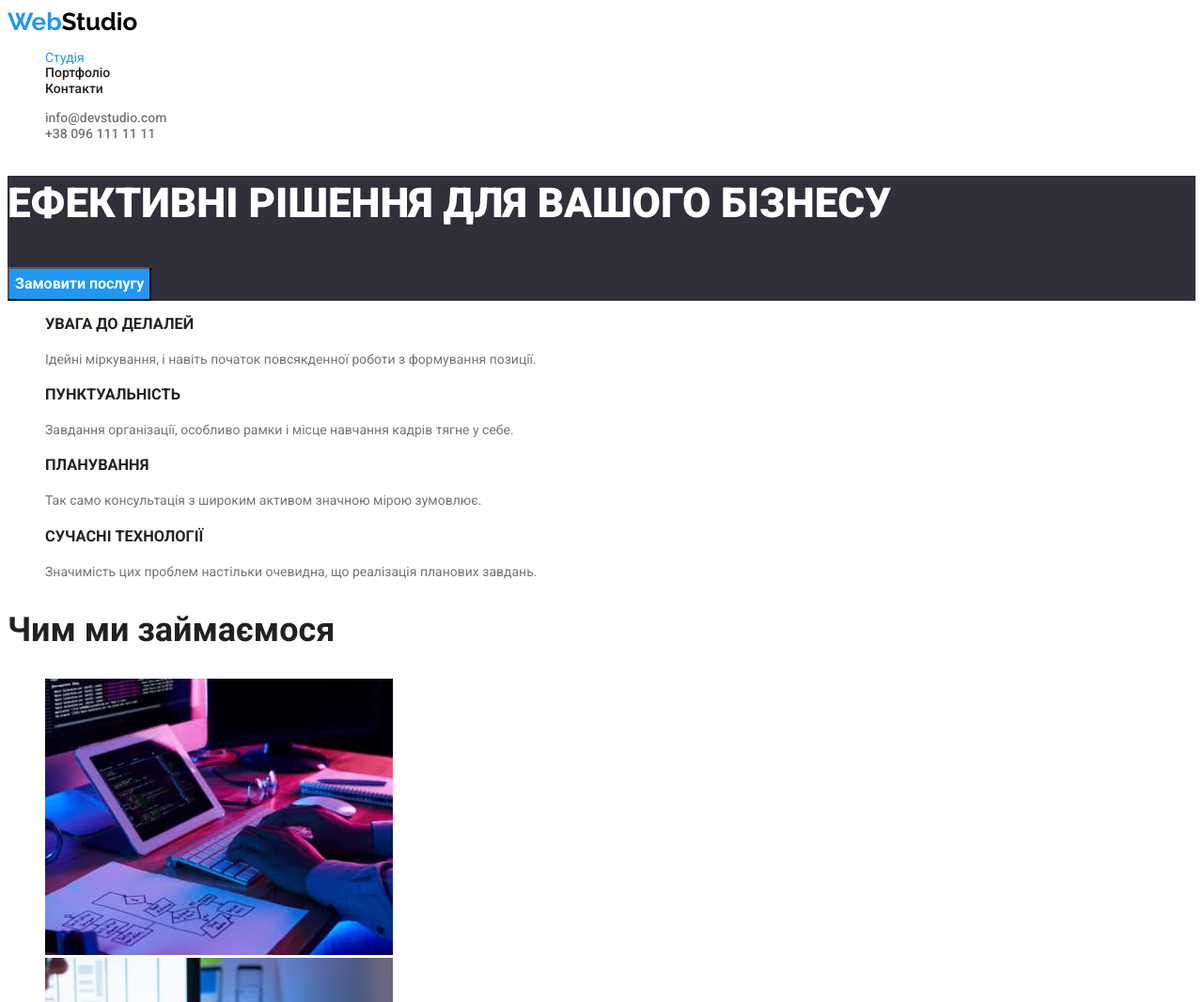
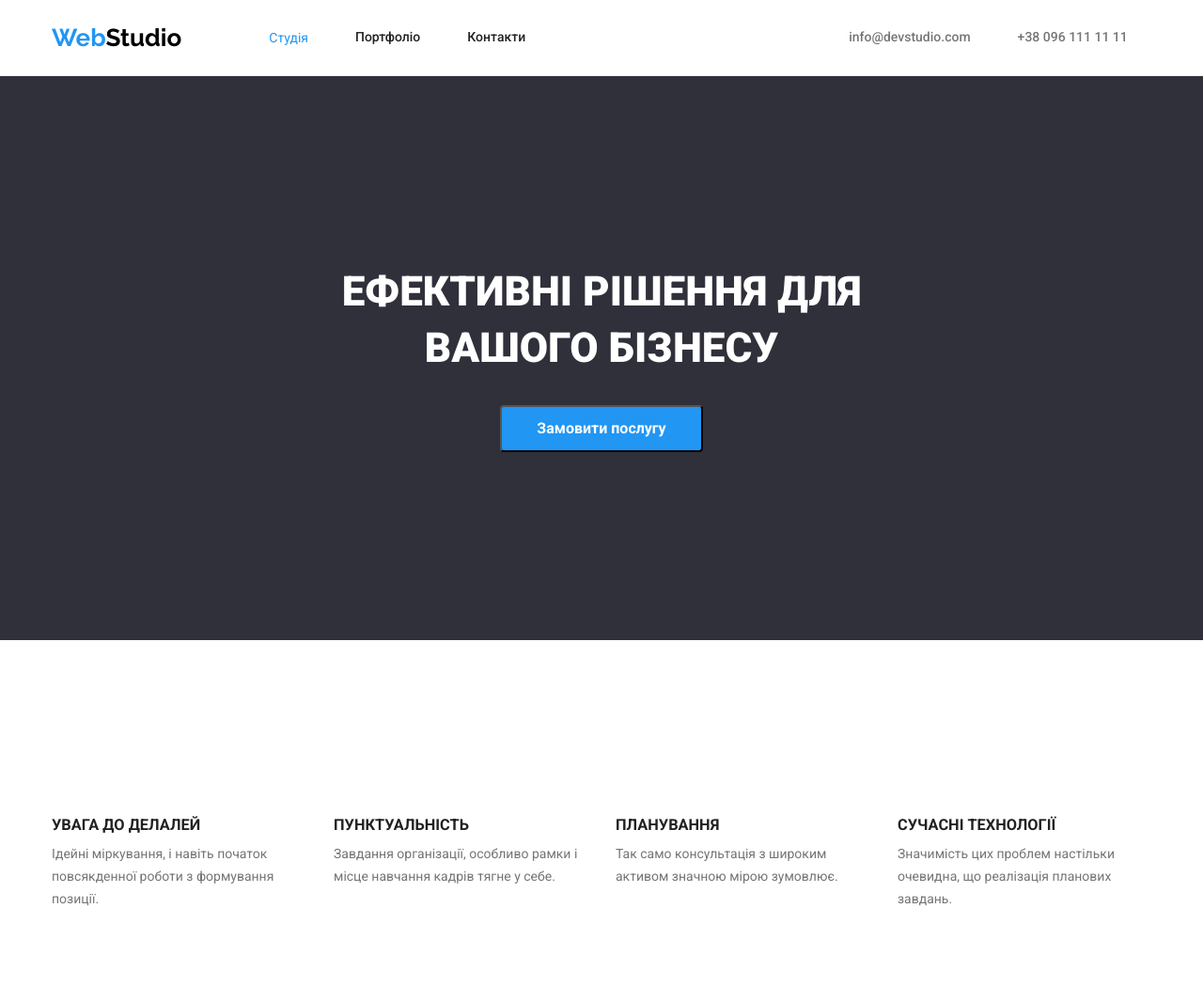
Before and after one commit to AlekseiBes/goit-markup-hw-03, a plain HTML site: page index.html in a window 1280 px wide. Shown: the top 1066 px of the page at 94% size. Drawn offline with nearby package versions, Linux system fonts and the light colour scheme.

Commit message:
work3_page1

```diff
--- a/css/styles.css
+++ b/css/styles.css
@@ -24,6 +24,40 @@ a {
   text-decoration: none;
 }
 
+/* Сбрасывание маркеров списка */
+
+.list {
+  list-style: none;
+}
+
+
+img {
+  display: block;
+}
+
+/* Сброс стилей маржин */
+
+h1,
+h2,
+h3,
+h4,
+p {
+  margin-top: 0;
+  margin-bottom: 0;
+}
+
+ul {
+  margin-top: 0;
+  margin-bottom: 0;
+  padding-left: 0;
+}
+
+/* Нормализация шрифта ссылок */
+
+.contact {
+  font-style: normal;
+}
+
 /* hidden */
 
 .visually-hidden {
@@ -39,8 +73,40 @@ a {
   margin: -1px;
 }
 
-.list {
-  list-style: none;
+img {
+  display: block;
+  max-width: 100%;
+  height: auto;
+}
+
+/* Ширина контента */
+
+.container {
+  width: 1200px;
+  margin-left: auto;
+  margin-right: auto;
+  padding-left: 15px;
+  padding-right: 15px;
+}
+
+/* Хедер флекс */
+
+.header-container {
+  display: flex;
+  align-items: center;
+}
+
+.menu {
+  display: flex;
+  column-gap: 50px;
+}
+
+.menu-contact {
+  margin-left: 344px;
+}
+
+.line {
+  border-bottom: 1px solid rgba(236, 236, 236, 1);
 }
 
 /* Logo */
@@ -50,6 +116,7 @@ a {
   font-family: 'Raleway', 'sans-serif';
   font-size: 26px;
   line-height: 1.19;
+  margin-right: 93px;
 }
 
 .logo2 {
@@ -66,6 +133,9 @@ a {
   color: var(--third-font-color);
   font-weight: 500;
   line-height: 1.14;
+  display: block;
+  padding-top: 32px;
+  padding-bottom: 32px;
 }
 
 .site-nav:hover,
@@ -75,12 +145,18 @@ a {
 
 .class-nav {
   color: var(--secondary-font-color);
+  display: block;
+  padding-top: 32px;
+  padding-bottom: 32px;
 }
 
 .class-contact {
   color: var(--contact-color);
   font-weight: 500;
   line-height: 1.14;
+  display: block;
+  padding-top: 32px;
+  padding-bottom: 32px;
 }
 
 .class-contact:hover,
@@ -88,12 +164,19 @@ a {
   color: var(--secondary-font-color);
 }
 
+/* Заголовки */
+
 .title-h1 {
   text-transform: uppercase;
   color: var(--primari-buckground-color);
   font-weight: 900;
   font-size: 44px;
   line-height: 1.36;
+
+  margin-bottom: 30px;
+  margin-left: auto;
+  margin-right: auto;
+  max-width: 696px;
 }
 
 .title-h2 {
@@ -101,6 +184,9 @@ a {
   font-weight: 700;
   font-size: 36px;
   line-height: 1.16;
+
+  margin-bottom: 50px;
+  text-align: center;
 }
 
 .title-h2-2 {
@@ -115,6 +201,9 @@ a {
   color: var(--third-font-color);
   font-weight: 700;
   line-height: 1.14;
+
+  margin-bottom: 10px;
+  max-width: 270px;
 }
 
 .title-h3-2 {
@@ -124,8 +213,48 @@ a {
   line-height: 1.19;
 }
 
+/* Герой */
+
+.section-hero {
+  padding-top: 200px;
+  padding-bottom: 200px;
+  background-color: var(--buckground-color-2);
+  text-align: center;
+}
+
+.list-perevag {
+  display: flex;
+  column-gap: 30px;
+  padding-top: 94px;
+  padding-bottom: 94px;
+}
+
+/* Перечень преимуществ */
+
 .text-perevag {
   line-height: 1.7;
+  max-width: 270px;
+}
+
+.hobby {
+  display: flex;
+  column-gap: 30px;
+  padding-top: 94px;
+  padding-bottom: 94px;
+}
+
+/* buckground color team */
+
+.color-team {
+  background-color: var(--buckground-color-1);
+  display: flex;
+  column-gap: 30px;
+  padding-top: 94px;
+  padding-bottom: 94px;
+}
+
+.color-foto-team {
+  background-color: var(--primari-buckground-color);
 }
 
 .profession {
@@ -142,7 +271,6 @@ a {
 
 .site-footer {
   color: var(--font-color-footer);
-
   line-height: 1.7;
 }
 
@@ -167,26 +295,20 @@ a {
   line-height: 1.7;
 }
 
-/* buckground color team */
-
-.color-team {
-  background-color: var(--buckground-color-1);
-}
-
-.color-foto-team {
-  background-color: var(--primari-buckground-color);
-}
-
 /* button zakaz uslugi */
 
 .button-posluga {
   background-color: var(--secondary-font-color);
   color: var(--primari-buckground-color);
   cursor: pointer;
-  font-family: inherit;
   font-weight: 700;
   font-size: 16px;
   line-height: 1.87;
+
+  display: inline-block;
+  width: 216px;
+  height: 50px;
+  border-radius: 4px;
 }
 
 .button-posluga:hover,
@@ -199,7 +321,6 @@ a {
 /* button portfolio */
 
 .button-portfolio {
-  font-family: inherit;
   background-color: var(--buckground-color-1);
   color: var(--third-font-color);
   cursor: pointer;
@@ -213,7 +334,3 @@ a {
   background-color: var(--secondary-font-color);
   color: var(--primari-buckground-color);
 }
-
-.contact {
-  font-style: normal;
-}
--- a/index.html
+++ b/index.html
@@ -11,31 +11,42 @@
       href="https://fonts.googleapis.com/css2?family=Raleway:wght@700&family=Roboto:wght@400;500;700;900&display=swap"
       rel="stylesheet"
     />
+    <link
+      rel="stylesheet"
+      href="https://cdn.jsdelivr.net/npm/modern-normalize@1.1.0/modern-normalize.min.css"
+    />
     <link rel="stylesheet" href="./css/styles.css" />
   </head>
   <body>
-    <header>
-      <nav>
+    <header class="line">
+      <div class="container header-container">
+        <nav class="header-container">
           <a href="./index.html" class="logo" lang="en"> Web<span class="logo2">Studio</span></a>
-        <ul class="list">
-          <li><a href="./index.html" class="class-nav">Студія</a></li>
-          <li><a href="./portfolio.html" class="site-nav">Портфоліо</a></li>
-          <li><a href="" class="site-nav">Контакти</a></li>
+          <ul class="list menu">
+            <li class=""><a href="./index.html" class="class-nav">Студія</a></li>
+            <li class=""><a href="./portfolio.html" class="site-nav">Портфоліо</a></li>
+            <li class=""><a href="" class="site-nav">Контакти</a></li>
           </ul>
         </nav>
-      <ul class="list">
-        <li><a href="mailto:info@devstudio.com" class="class-contact">info@devstudio.com</a></li>
-        <li><a href="tel:+380961111111" class="class-contact">+38 096 111 11 11</a></li>
+        <ul class="list menu">
+          <li class="menu-contact">
+            <a href="mailto:info@devstudio.com" class="class-contact">info@devstudio.com</a>
+          </li>
+          <li class=""><a href="tel:+380961111111" class="class-contact">+38 096 111 11 11</a></li>
         </ul>
+      </div>
     </header>
     <main>
-      <section class="section-footer">
+      <section class="section-hero">
+        <div class="container">
           <h1 class="title-h1">Ефективні рішення для вашого бізнесу</h1>
           <button type="button" class="button-posluga">Замовити послугу</button>
+        </div>
       </section>
-      <section>
+      <section class="list-perevag">
+        <div class="container">
           <h2 class="visually-hidden">Перелік переваг</h2>
-        <ul class="list">
+          <ul class="list list-perevag">
             <li>
               <h3 class="title-h3">Увага до делалей</h3>
               <p class="text-perevag">
@@ -61,10 +72,12 @@
               </p>
             </li>
           </ul>
+        </div>
       </section>
-      <section>
+      <section class="hobby">
+        <div class="container">
           <h2 class="title-h2">Чим ми займаємося</h2>
-        <ul class="list">
+          <ul class="list hobby">
             <li>
               <img src="./images/img_box_1.jpg" width="370" alt="Розробка і оптимізація сайту" />
             </li>
@@ -73,8 +86,10 @@
             </li>
             <li><img src="./images/img_box_3.jpg" width="370" alt="Підбір палітри" /></li>
           </ul>
+        </div>
       </section>
       <section>
+        <div class="container color-team">
           <h2 class="title-h2">Наша команда</h2>
           <ul class="color-team list">
             <li class="color-foto-team">
@@ -98,9 +113,11 @@
               <p class="profession" lang="en">UI Designer</p>
             </li>
           </ul>
+        </div>
       </section>
     </main>
     <footer class="section-footer">
+      <div class="container">
         <a href="./index.html" class="logo" lang="en"> Web<span class="logo3">Studio</span></a>
         <address class="contact">
           <ul class="site-footer list">
@@ -115,6 +132,7 @@
             <li><a href="tel:+380961111111" class="site-footer link">+38 096 111 11 11</a></li>
           </ul>
         </address>
+      </div>
     </footer>
   </body>
 </html>
```
Also changed, not shown: portfolio.html (+20 -12 lines). Lines whose indentation alone changed are shown as unchanged.
